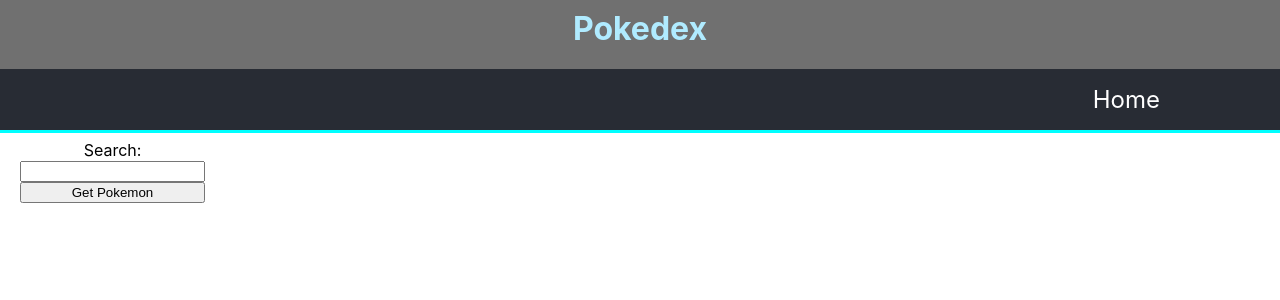
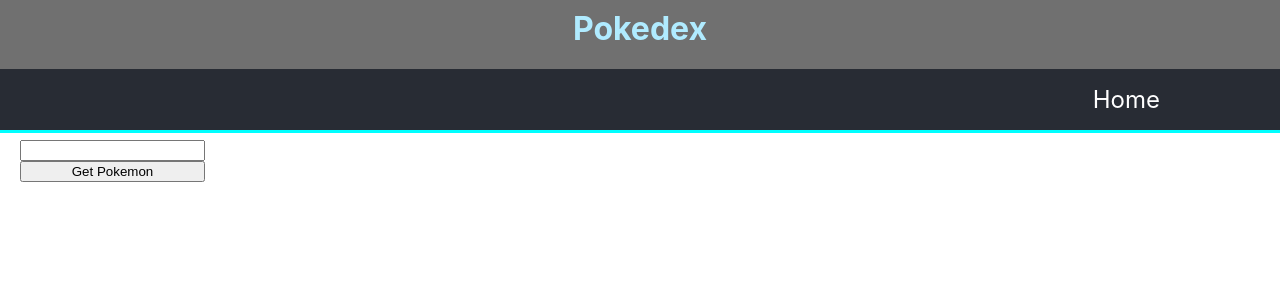
Before and after one commit to katiepdx/pokedex-lab-03, a React (Create React App) app: page / in a window 1280 px wide. Shown: the top 300 px of the page. Built offline with nearby package versions, Linux system fonts and the light colour scheme.

Commit message:
sorts and displays images based on userSearch

```diff
--- a/src/App.js
+++ b/src/App.js
@@ -28,7 +28,6 @@
     })
 
     console.log(this.state.pokemonStats)
-    console.log(this.state.userSearch)
   }
 
   render() {
@@ -38,16 +37,21 @@
         <div className="userSearchInput">
           <div className="searchBar">
             {/* When user types into searchBar, update the search in state to the value of input */}
-            <SearchBar onChange={(e) => this.setState({ userSearch: e.target.value})}/>
+            <input onChange={(e) => this.setState({ userSearch: e.target.value })} type="text"></input>
 
             {/* When button is clicked, use handleClick function to get the Pokemon */}
             <button onClick={this.handleClick}>Get Pokemon</button>
           </div>
-        </div>
-        <div className="displayPokemon">
-          {
-            this.state.pokemonStats.map(onePokemon => <img src={onePokemon.url_image} alt={onePokemon.pokemon}/>)
-          }
+          <div className="displayPokemon">
+            {
+              //if in state page loading is true
+              this.state.isLoading
+                //displaying LOADING
+                ? <h1>LOADING</h1>
+                //else display the pokemon the user searched for
+                : this.state.pokemonStats.map(onePokemon => <img src={onePokemon.url_image} alt={onePokemon.pokemon} key={onePokemon.pokemon}/>)
+            }
+          </div>
         </div>
       </div>
     )
--- a/src/SearchBar.js
+++ b/src/SearchBar.js
@@ -4,7 +4,7 @@
     render() {
         return (
             <section>
-                Search: <input onChange={this.props.handleClick} type="text"></input>
+                Search: <input onChange={this.props.handleChange} type="text"></input>
             </section>
         )
     }
```
